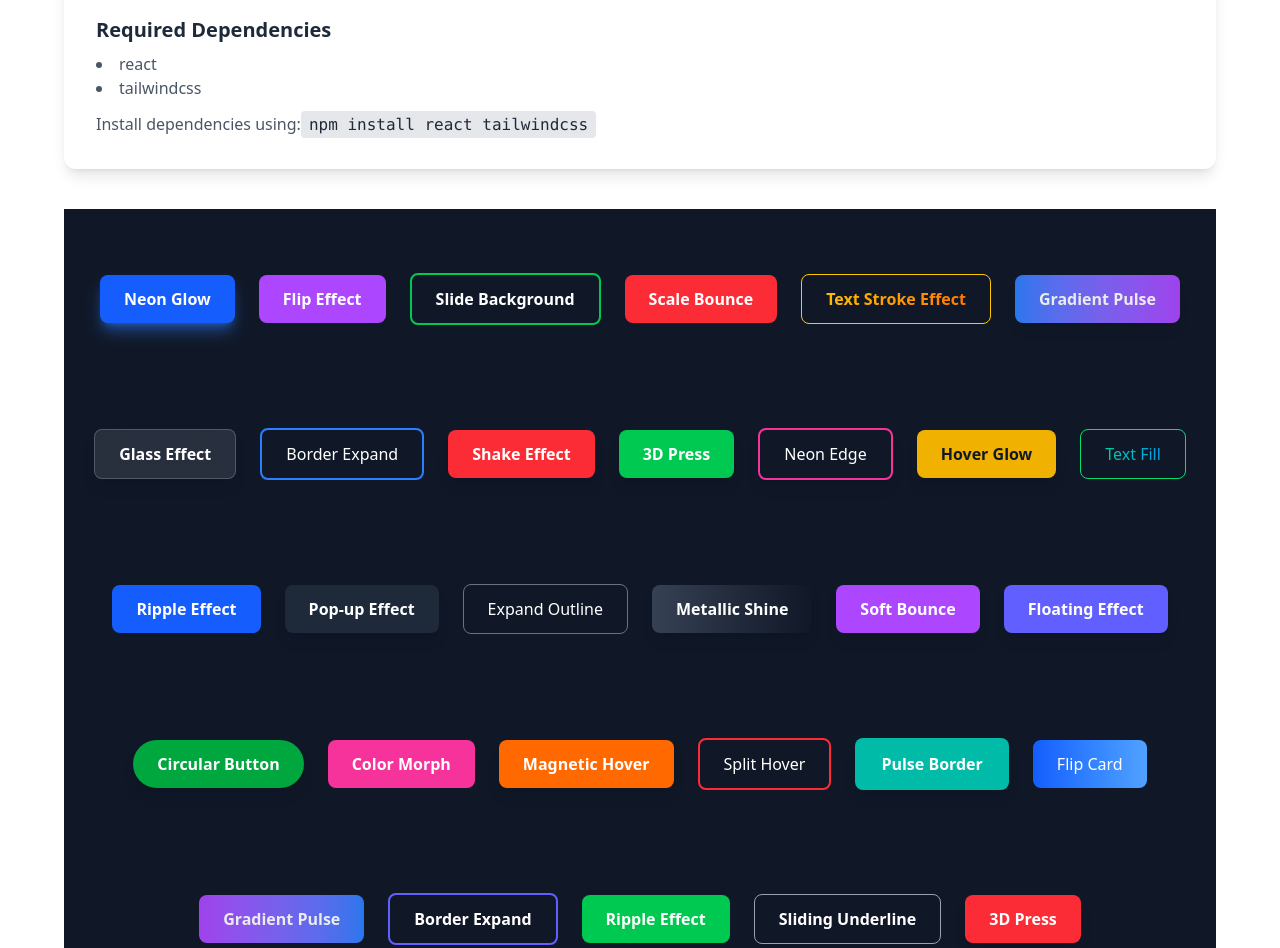
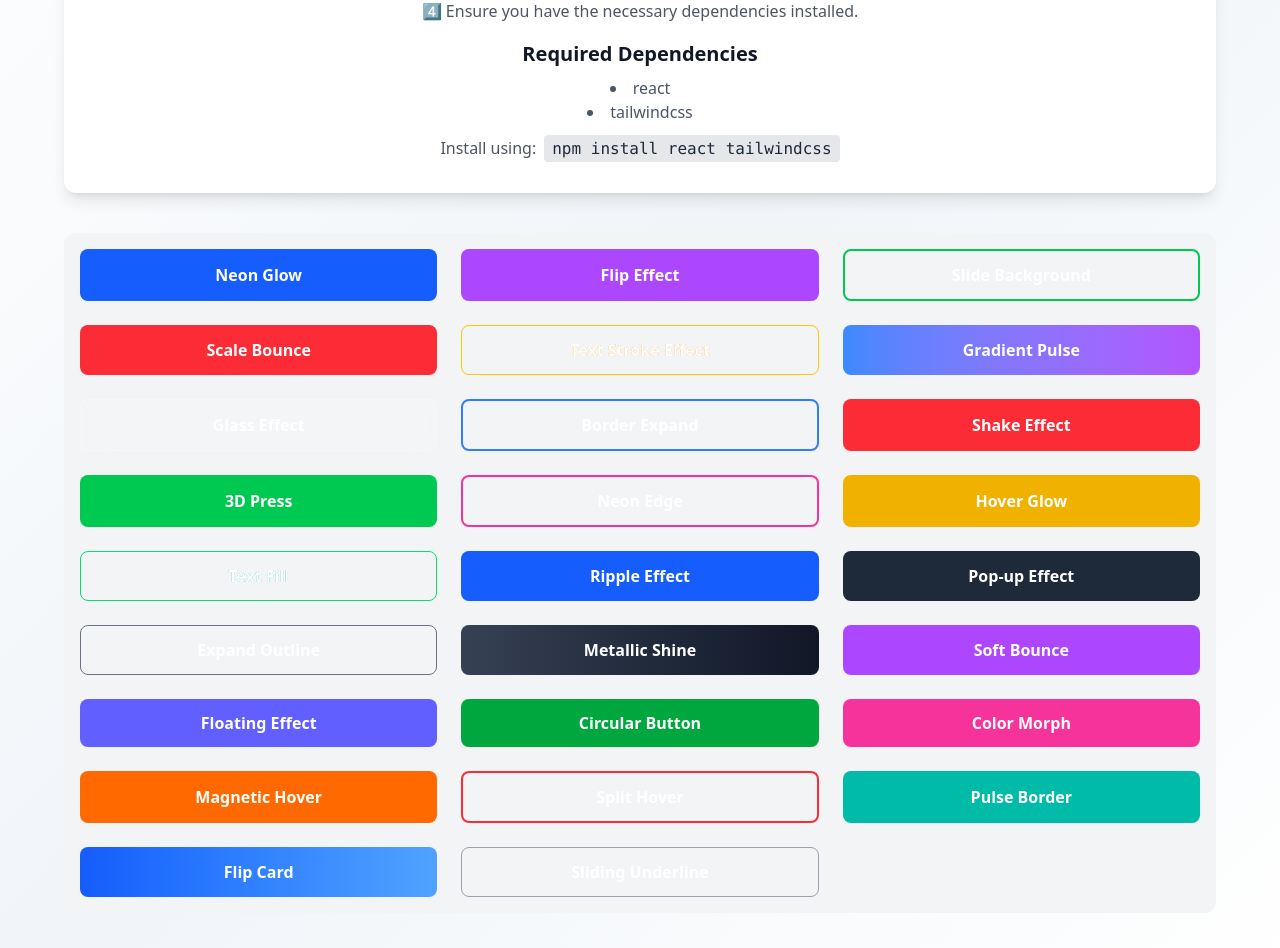
Before and after one commit to coder-prashant-raut/TWIND-UI, a React (Vite) app: page /buttons in a window 1280 px wide. Shown: the part 344-1292 px from the top of the page. Built offline with nearby package versions, Linux system fonts and the light colour scheme.

Commit message:
added dark theme toggle to Btn pages

```diff
--- a/src/App.jsx
+++ b/src/App.jsx
@@ -50,7 +50,7 @@ const App = () => {
             <Route path="/navbars" element={<NavBars theme={theme}/>} />
             <Route path="/footers" element={<Footers />} />
             <Route path="/cards" element={<Cards />} />
-            <Route path="/buttons" element={<Buttons />} />
+            <Route path="/buttons" element={<Buttons theme={theme}/>} />
             <Route path="/heros" element={<Heros />} />
           </Routes>
         </div>
--- a/src/components/buttons/Button1.jsx
+++ /dev/null
@@ -1,39 +0,0 @@
-import React from "react";
-
-const Button1 = () => {
-  return (
-    <div className="flex flex-wrap gap-6 justify-center items-center min-h-screen bg-gray-900 p-6">
-      {/* Button 1: Gradient Pulse */}
-      <button className="px-6 py-3 text-white font-semibold rounded-lg bg-gradient-to-r from-purple-500 to-blue-500 hover:from-blue-500 hover:to-purple-500 transition-all duration-300 animate-pulse">
-        Gradient Pulse
-      </button>
-
-      {/* Button 2: Border Expand */}
-      <button className="px-6 py-3 font-semibold text-white border-2 border-indigo-500 rounded-lg relative overflow-hidden transition-all duration-300 group">
-        <span className="absolute inset-0 bg-indigo-500 scale-x-0 group-hover:scale-x-100 transition-transform duration-300 origin-left"></span>
-        <span className="relative z-10 group-hover:text-white">
-          Border Expand
-        </span>
-      </button>
-
-      {/* Button 3: Ripple Effect */}
-      <button className="relative px-6 py-3 bg-green-500 text-white font-semibold rounded-lg overflow-hidden group">
-        <span className="absolute inset-0 bg-green-600 scale-0 group-hover:scale-100 transition-transform duration-300"></span>
-        <span className="relative z-10">Ripple Effect</span>
-      </button>
-
-      {/* Button 4: Sliding Underline */}
-      <button className="relative px-6 py-3 text-white font-semibold rounded-lg border border-gray-400 hover:border-white transition-all duration-300">
-        Sliding Underline
-        <span className="absolute left-0 bottom-0 w-full h-1 bg-white scale-x-0 group-hover:scale-x-100 transition-transform duration-300"></span>
-      </button>
-
-      {/* Button 5: 3D Press Effect */}
-      <button className="px-6 py-3 bg-red-500 text-white font-semibold rounded-lg shadow-lg active:translate-y-1 active:shadow-none transition-all duration-150">
-        3D Press
-      </button>
-    </div>
-  );
-};
-
-export default Button1;
--- a/src/components/buttons/Buttons.jsx
+++ b/src/components/buttons/Buttons.jsx
@@ -1,205 +1,95 @@
 import React from 'react';
 
-function Buttons() {
+function Buttons({ theme }) {
+  const isDark = theme === 'dark';
+
   return (
-    <div className="max-w-6xl mx-auto space-y-10 py-10">
+    <div
+      className={`min-h-screen mt-0 px-6 pt-20 py-24 flex flex-col items-center justify-center text-center transition-all duration-500 relative overflow-hidden ${
+        isDark
+          ? "bg-gradient-to-br from-black via-gray-900 to-black text-white"
+          : "bg-gradient-to-br from-white via-slate-100 to-white text-gray-900"
+      }`}
+    >
       {/* Header Section */}
-      <div className="text-center">
-        <h1 className="text-2xl sm:text-3xl font-bold text-gray-800">
+      <div className="max-w-6xl w-full mx-auto space-y-10">
+        <div className="text-center px-4">
+          <h1 className="text-3xl sm:text-4xl font-bold">
             Modern Button Components Library
           </h1>
-        <p className="text-gray-600 sm:text-lg px-4 mt-2">
-          Below are different modern button designs that you can use in your React projects. Each button component is
-          responsive and customizable.
+          <p className="mt-2 sm:text-lg text-gray-600 dark:text-gray-300">
+            Below are different modern button designs that you can use in your React projects. Each button is responsive and customizable.
           </p>
         </div>
 
         {/* How to Use Section */}
-      <div className="bg-white shadow-lg rounded-xl p-6 sm:p-8">
-        <h2 className="text-xl font-semibold text-gray-800">How to Use These Buttons?</h2>
-        <p className="text-gray-600 mt-2 text-sm sm:text-base">
-          1️⃣ Each button component is designed with modern and responsive styles.  <br/>
-          2️⃣ Import the desired button component into your React project and use it where needed.  <br/>
-          3️⃣ Customize colors, sizes, and effects according to your project requirements.  <br/>
-          4️⃣ Ensure you have the necessary dependencies installed before usage.
+        <div className="bg-white dark:bg-gray-800 shadow-lg rounded-xl p-6 sm:p-8">
+          <h2 className="text-xl font-semibold">How to Use These Buttons?</h2>
+          <p className="text-gray-600 dark:text-gray-300 mt-2 text-sm sm:text-base leading-relaxed">
+            1️⃣ Each button component is designed with modern and responsive styles. <br />
+            2️⃣ Import the desired button into your React project and use it where needed. <br />
+            3️⃣ Customize colors, sizes, and effects according to your project requirements. <br />
+            4️⃣ Ensure you have the necessary dependencies installed.
           </p>
 
-        <h2 className="text-xl font-semibold text-gray-800 mt-4">Required Dependencies</h2>
-        <ul className="list-disc list-inside text-gray-600 mt-2 text-sm sm:text-base">
+          <h2 className="text-xl font-semibold mt-4">Required Dependencies</h2>
+          <ul className="list-disc list-inside text-gray-600 dark:text-gray-300 mt-2 text-sm sm:text-base">
             <li>react</li>
             <li>tailwindcss</li>
           </ul>
 
-        <p className="text-gray-600 mt-3 text-sm sm:text-base">
-          Install dependencies using:
-          <code className="bg-gray-200 text-gray-800 px-2 py-1 rounded">npm install react tailwindcss</code>
+          <p className="text-gray-600 dark:text-gray-300 mt-3 text-sm sm:text-base">
+            Install using:
+            <code className="bg-gray-200 dark:bg-gray-700 text-gray-800 dark:text-gray-200 px-2 py-1 rounded ml-2">
+              npm install react tailwindcss
+            </code>
           </p>
         </div>
 
-      {/* Button Components */}
-      <div className="space-y-6 flex flex-wrap justify-center gap-4">
-      <div className="flex flex-wrap gap-6 justify-center items-center min-h-screen bg-gray-900 p-6">
-      {/* Button 1: Neon Glow */}
-      <button className="px-6 py-3 text-white font-semibold rounded-lg bg-blue-600 shadow-lg shadow-blue-500/50 hover:shadow-blue-400/70 transition-all duration-300">
-        Neon Glow
+        {/* Button Gallery */}
+        <div className="grid grid-cols-1 sm:grid-cols-2 md:grid-cols-3 gap-6 p-4 bg-gray-100 dark:bg-gray-900 rounded-xl">
+          {[
+            ['Neon Glow', 'bg-blue-600 shadow-blue-500/50 hover:shadow-blue-400/70'],
+            ['Flip Effect', 'bg-purple-500 hover:rotate-180'],
+            ['Slide Background', 'border-2 border-green-500 group'],
+            ['Scale Bounce', 'bg-red-500 hover:scale-110 hover:-translate-y-1'],
+            ['Text Stroke Effect', 'text-transparent bg-clip-text bg-gradient-to-r from-yellow-400 to-orange-500 border border-yellow-400 hover:bg-yellow-500 hover:text-white'],
+            ['Gradient Pulse', 'bg-gradient-to-r from-blue-500 to-purple-500 animate-pulse'],
+            ['Glass Effect', 'bg-white/10 backdrop-blur-lg border border-white/20'],
+            ['Border Expand', 'border-2 border-blue-500 group'],
+            ['Shake Effect', 'bg-red-500 hover:animate-shake'],
+            ['3D Press', 'bg-green-500 active:translate-y-1 active:shadow-none'],
+            ['Neon Edge', 'border-2 border-pink-500 hover:shadow-pink-500/50'],
+            ['Hover Glow', 'bg-yellow-500 text-gray-900 hover:shadow-yellow-500/50'],
+            ['Text Fill', 'text-transparent bg-clip-text bg-gradient-to-r from-green-400 to-blue-500 border border-green-400 hover:text-white'],
+            ['Ripple Effect', 'bg-blue-600 group'],
+            ['Pop-up Effect', 'bg-gray-800 hover:scale-110'],
+            ['Expand Outline', 'border border-gray-500 group'],
+            ['Metallic Shine', 'bg-gradient-to-r from-gray-700 to-gray-900'],
+            ['Soft Bounce', 'bg-purple-500 hover:scale-105'],
+            ['Floating Effect', 'bg-indigo-500 hover:-translate-y-1'],
+            ['Circular Button', 'bg-green-600 rounded-full hover:scale-110'],
+            ['Color Morph', 'bg-pink-500 hover:bg-blue-500'],
+            ['Magnetic Hover', 'bg-orange-500 hover:scale-105 hover:shadow-2xl'],
+            ['Split Hover', 'border-2 border-red-500 group'],
+            ['Pulse Border', 'bg-teal-500 border-2 border-transparent hover:border-white'],
+            ['Flip Card', 'bg-gradient-to-r from-blue-600 to-blue-400 hover:rotate-180'],
+            ['Sliding Underline', 'border border-gray-400 hover:border-white group']
+          ].map(([label, classes], i) => (
+            <button
+              key={i}
+              className={`relative px-6 py-3 text-white font-semibold rounded-lg overflow-hidden transition-all duration-300 ${classes}`}
+            >
+              {label.includes('Slide') || label.includes('Expand') || label.includes('Split') ? (
+                <>
+                  <span className="absolute inset-0 bg-current transform scale-x-0 group-hover:scale-x-100 transition-transform origin-left"></span>
+                  <span className="relative z-10">{label}</span>
+                </>
+              ) : (
+                label
+              )}
             </button>
-
-      {/* Button 2: Flip Effect */}
-      <button className="relative px-6 py-3 font-semibold text-white bg-purple-500 rounded-lg overflow-hidden transition-all duration-500 transform hover:rotate-180">
-        Flip Effect
-      </button>
-
-      {/* Button 3: Slide Background */}
-      <button className="relative px-6 py-3 font-semibold text-white bg-transparent border-2 border-green-500 rounded-lg overflow-hidden group">
-        <span className="absolute inset-0 bg-green-500 w-full h-full translate-x-full group-hover:translate-x-0 transition-transform duration-300"></span>
-        <span className="relative z-10">Slide Background</span>
-      </button>
-
-      {/* Button 4: Scale Bounce */}
-      <button className="px-6 py-3 bg-red-500 text-white font-semibold rounded-lg transform transition-transform duration-300 hover:scale-110 hover:-translate-y-1">
-        Scale Bounce
-      </button>
-
-      {/* Button 5: Text Stroke Animation */}
-      <button className="px-6 py-3 font-semibold text-transparent bg-clip-text bg-gradient-to-r from-yellow-400 to-orange-500 border border-yellow-400 rounded-lg hover:bg-yellow-500 hover:text-white transition-all duration-300">
-        Text Stroke Effect
-      </button>
-
-
-     {/* Button 1: Gradient Pulse */}
-     <button className="px-6 py-3 bg-gradient-to-r from-blue-500 to-purple-500 text-white font-semibold rounded-lg shadow-lg animate-pulse">
-        Gradient Pulse
-      </button>
-
-      {/* Button 2: Glassmorphism */}
-      <button className="px-6 py-3 bg-white/10 backdrop-blur-lg text-white border border-white/20 font-semibold rounded-lg shadow-lg">
-        Glass Effect
-      </button>
-
-      {/* Button 3: Border Expand */}
-      <button className="px-6 py-3 relative text-white border-2 border-blue-500 rounded-lg group overflow-hidden">
-        <span className="absolute inset-0 bg-blue-500 scale-x-0 group-hover:scale-x-100 transition-transform duration-300"></span>
-        <span className="relative z-10">Border Expand</span>
-      </button>
-
-      {/* Button 4: Shake Effect */}
-      <button className="px-6 py-3 bg-red-500 text-white font-semibold rounded-lg shadow-lg hover:animate-shake">
-        Shake Effect
-      </button>
-
-      {/* Button 5: 3D Press */}
-      <button className="px-6 py-3 bg-green-500 text-white font-semibold rounded-lg shadow-lg active:translate-y-1 active:shadow-none">
-        3D Press
-      </button>
-
-      {/* Button 6: Neon Edge */}
-      <button className="px-6 py-3 text-white border-2 border-pink-500 rounded-lg shadow-lg hover:shadow-pink-500/50 transition-all">
-        Neon Edge
-      </button>
-
-      {/* Button 7: Hover Glow */}
-      <button className="px-6 py-3 bg-yellow-500 text-gray-900 font-semibold rounded-lg shadow-lg hover:shadow-yellow-500/50 transition-all">
-        Hover Glow
-      </button>
-
-      {/* Button 8: Text Fill Animation */}
-      <button className="px-6 py-3 text-transparent bg-clip-text bg-gradient-to-r from-green-400 to-blue-500 border border-green-400 rounded-lg hover:text-white transition-all">
-        Text Fill
-      </button>
-
-      {/* Button 9: Ripple Effect */}
-      <button className="relative px-6 py-3 bg-blue-600 text-white font-semibold rounded-lg overflow-hidden group">
-        <span className="absolute w-full h-full bg-blue-500 scale-0 group-hover:scale-150 transition-transform duration-300"></span>
-        <span className="relative z-10">Ripple Effect</span>
-      </button>
-
-      {/* Button 10: Pop-up Effect */}
-      <button className="px-6 py-3 bg-gray-800 text-white font-semibold rounded-lg shadow-lg hover:scale-110 transition-all">
-        Pop-up Effect
-      </button>
-
-      {/* Button 11: Expand Outline */}
-      <button className="relative px-6 py-3 text-white border border-gray-500 rounded-lg group overflow-hidden">
-        <span className="absolute inset-0 bg-gray-500 scale-x-0 group-hover:scale-x-100 transition-transform duration-300"></span>
-        <span className="relative z-10">Expand Outline</span>
-      </button>
-
-      {/* Button 12: Metallic Shine */}
-      <button className="px-6 py-3 bg-gradient-to-r from-gray-700 to-gray-900 text-white font-semibold rounded-lg shadow-lg">
-        Metallic Shine
-      </button>
-
-      {/* Button 13: Soft Bounce */}
-      <button className="px-6 py-3 bg-purple-500 text-white font-semibold rounded-lg shadow-lg hover:scale-105 transition-all">
-        Soft Bounce
-      </button>
-
-      {/* Button 14: Floating Effect */}
-      <button className="px-6 py-3 bg-indigo-500 text-white font-semibold rounded-lg shadow-lg hover:-translate-y-1 transition-all">
-        Floating Effect
-      </button>
-
-      {/* Button 15: Circular Effect */}
-      <button className="relative px-6 py-3 bg-green-600 text-white font-semibold rounded-full shadow-lg hover:scale-110 transition-all">
-        Circular Button
-      </button>
-
-      {/* Button 16: Color Morph */}
-      <button className="px-6 py-3 bg-pink-500 text-white font-semibold rounded-lg hover:bg-blue-500 transition-all duration-500">
-        Color Morph
-      </button>
-
-      {/* Button 17: Magnetic Effect */}
-      <button className="px-6 py-3 bg-orange-500 text-white font-semibold rounded-lg shadow-lg hover:scale-105 hover:shadow-2xl transition-all duration-300">
-        Magnetic Hover
-      </button>
-
-      {/* Button 18: Split Hover */}
-      <button className="relative px-6 py-3 text-white border-2 border-red-500 rounded-lg overflow-hidden group">
-        <span className="absolute inset-0 bg-red-500 scale-y-0 group-hover:scale-y-100 transition-transform duration-300"></span>
-        <span className="relative z-10">Split Hover</span>
-      </button>
-
-      {/* Button 19: Pulse Border */}
-      <button className="relative px-6 py-3 bg-teal-500 text-white font-semibold rounded-lg shadow-lg border-2 border-transparent hover:border-white transition-all">
-        Pulse Border
-      </button>
-
-      {/* Button 20: Flip Card Effect */}
-      <button className="relative px-6 py-3 text-white bg-gradient-to-r from-blue-600 to-blue-400 rounded-lg overflow-hidden transition-all duration-500 transform hover:rotate-180">
-        Flip Card
-      </button>
-
-       {/* Button 1: Gradient Pulse */}
-       <button className="px-6 py-3 text-white font-semibold rounded-lg bg-gradient-to-r from-purple-500 to-blue-500 hover:from-blue-500 hover:to-purple-500 transition-all duration-300 animate-pulse">
-        Gradient Pulse
-      </button>
-
-      {/* Button 2: Border Expand */}
-      <button className="px-6 py-3 font-semibold text-white border-2 border-indigo-500 rounded-lg relative overflow-hidden transition-all duration-300 group">
-        <span className="absolute inset-0 bg-indigo-500 scale-x-0 group-hover:scale-x-100 transition-transform duration-300 origin-left"></span>
-        <span className="relative z-10 group-hover:text-white">
-          Border Expand
-        </span>
-      </button>
-
-      {/* Button 3: Ripple Effect */}
-      <button className="relative px-6 py-3 bg-green-500 text-white font-semibold rounded-lg overflow-hidden group">
-        <span className="absolute inset-0 bg-green-600 scale-0 group-hover:scale-100 transition-transform duration-300"></span>
-        <span className="relative z-10">Ripple Effect</span>
-      </button>
-
-      {/* Button 4: Sliding Underline */}
-      <button className="relative px-6 py-3 text-white font-semibold rounded-lg border border-gray-400 hover:border-white transition-all duration-300">
-        Sliding Underline
-        <span className="absolute left-0 bottom-0 w-full h-1 bg-white scale-x-0 group-hover:scale-x-100 transition-transform duration-300"></span>
-      </button>
-
-      {/* Button 5: 3D Press Effect */}
-      <button className="px-6 py-3 bg-red-500 text-white font-semibold rounded-lg shadow-lg active:translate-y-1 active:shadow-none transition-all duration-150">
-        3D Press
-      </button>
-
+          ))}
         </div>
       </div>
     </div>
```
Also changed, not shown: src/components/buttons/Button2.jsx (deleted, +0 -9 lines). Lines whose indentation alone changed are shown as unchanged.
